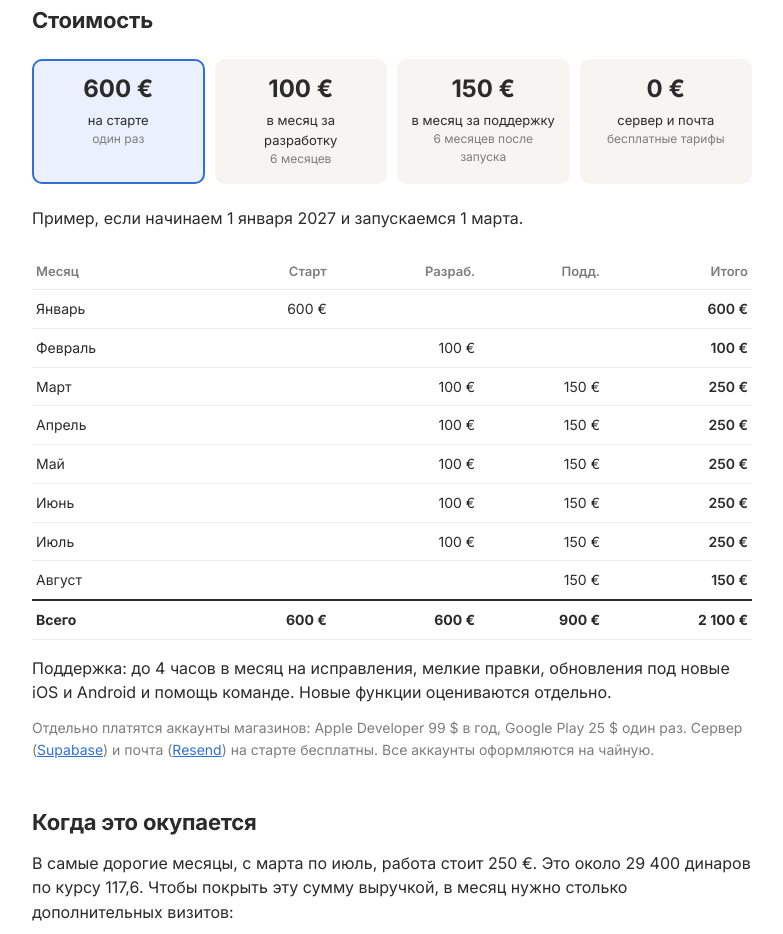
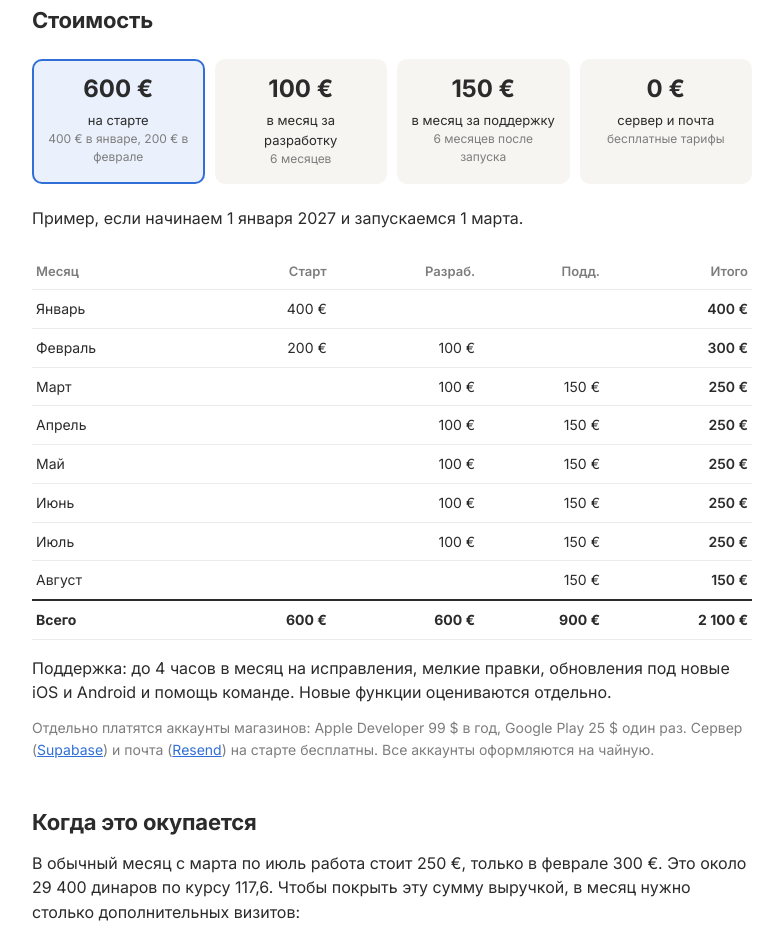
Before and after one commit to ezhulikov/telement-app-prototype, a plain HTML site: page pitch/index.html in a window 1280 px wide. Shown: the part 2092-3026 px from the top of the page, without its empty margins (248-1031 px from the left). Drawn offline with Linux system fonts and the light colour scheme.

Commit message:
Pitch: start fee 400 Jan + 200 Feb

```diff
--- a/pitch/index.html
+++ b/pitch/index.html
@@ -106,7 +106,7 @@
 
 <h2>Стоимость</h2>
 <div class="figs">
-  <div class="fig main"><b>600 €</b><span>на старте</span><i>один раз</i></div>
+  <div class="fig main"><b>600 €</b><span>на старте</span><i>400 € в январе, 200 € в феврале</i></div>
   <div class="fig"><b>100 €</b><span>в месяц за разработку</span><i>6 месяцев</i></div>
   <div class="fig"><b>150 €</b><span>в месяц за поддержку</span><i>6 месяцев после запуска</i></div>
   <div class="fig"><b>0 €</b><span>сервер и почта</span><i>бесплатные тарифы</i></div>
@@ -115,8 +115,8 @@
 <p>Пример, если начинаем 1 января 2027 и запускаемся 1 марта.</p>
 <div class="scroll"><table class="pay">
   <tr><th>Месяц</th><th class="r">Старт</th><th class="r">Разраб.</th><th class="r">Подд.</th><th class="r">Итого</th></tr>
-  <tr><td>Январь</td><td class="r">600 €</td><td class="r"></td><td class="r"></td><td class="r n">600 €</td></tr>
-  <tr><td>Февраль</td><td class="r"></td><td class="r">100 €</td><td class="r"></td><td class="r n">100 €</td></tr>
+  <tr><td>Январь</td><td class="r">400 €</td><td class="r"></td><td class="r"></td><td class="r n">400 €</td></tr>
+  <tr><td>Февраль</td><td class="r">200 €</td><td class="r">100 €</td><td class="r"></td><td class="r n">300 €</td></tr>
   <tr><td>Март</td><td class="r"></td><td class="r">100 €</td><td class="r">150 €</td><td class="r n">250 €</td></tr>
   <tr><td>Апрель</td><td class="r"></td><td class="r">100 €</td><td class="r">150 €</td><td class="r n">250 €</td></tr>
   <tr><td>Май</td><td class="r"></td><td class="r">100 €</td><td class="r">150 €</td><td class="r n">250 €</td></tr>
@@ -130,7 +130,7 @@
 
 
 <h2>Когда это окупается</h2>
-<p>В самые дорогие месяцы, с марта по июль, работа стоит 250 €. Это около 29 400 динаров по курсу 117,6. Чтобы покрыть эту сумму выручкой, в месяц нужно столько дополнительных визитов:</p>
+<p>В обычный месяц с марта по июль работа стоит 250 €, только в феврале 300 €. Это около 29 400 динаров по курсу 117,6. Чтобы покрыть эту сумму выручкой, в месяц нужно столько дополнительных визитов:</p>
 <div class="scroll"><table class="pay">
   <tr><th>Средний чек</th><th class="r">Визитов в месяц</th><th class="r">Это в день</th></tr>
   <tr><td>600 дин</td><td class="r">49</td><td class="r">около 2</td></tr>
```
